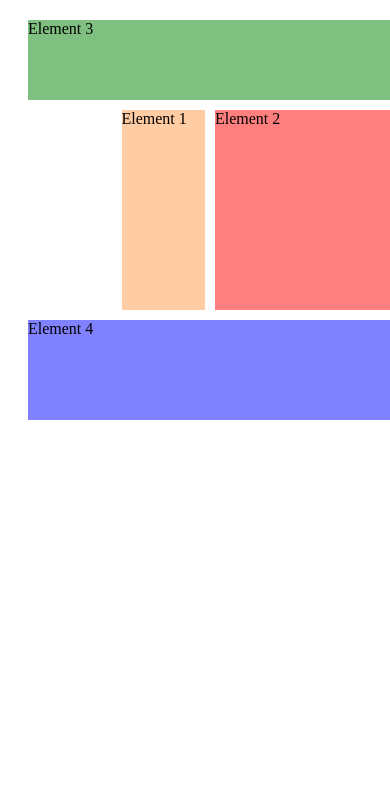
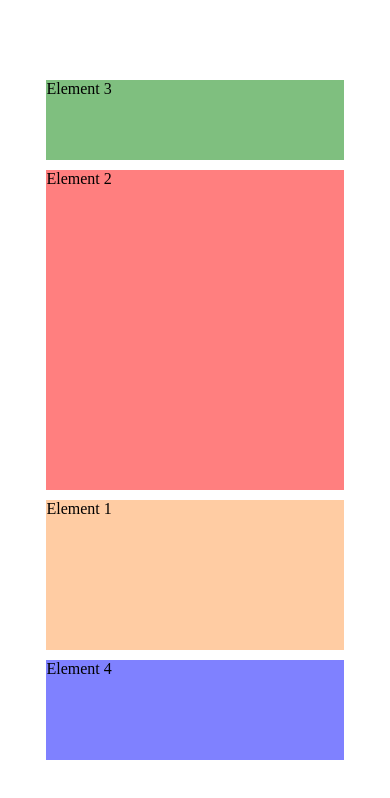
Before and after one commit to engineer-dilnawaz/grid-practice, a plain HTML site: page index.html in a window 390 px wide. Drawn offline with Linux system fonts and the light colour scheme.

Commit message:
Update CSS grid layout in main.css for improved responsiveness and structure. Introduce media queries for mobile view, adjust grid-template-columns and rows, and add new HTML file for quotes display with corresponding styles.

```diff
--- /dev/null
+++ b/grid-16-prepared-auto-lectures/main.css
@@ -0,0 +1,30 @@
+.container {
+  margin: 20px;
+  display: grid;
+  /* grid-template-columns: repeat(2, 15rem); */
+  grid-template-columns: repeat(3, 10rem);
+  grid-template-rows: 20rem;
+  justify-content: center;
+  grid-gap: 1.5rem;
+  grid-auto-rows: minmax(8rem, auto); /*resizing equally height size*/
+  grid-auto-flow: row dense; /* how new content should be placed by default its row but you can set column */
+  /* grid-template-columns: 5rem; */ /*resizing equally width size*/
+}
+
+.quote {
+  border: 1px solid #fa923f;
+  background: #ffbd87;
+  font-family: sans-serif;
+  padding: 1rem;
+  border-radius: 5px;
+}
+
+.quote:nth-of-type(2) {
+  grid-column: span 2;
+}
+
+.quote--featured {
+  border: #ff4213;
+  background: #ff9f87;
+  grid-column: span 2;
+}
--- a/main.css
+++ b/main.css
@@ -1,12 +1,13 @@
 .container {
   margin: 20px;
   display: grid;
-  height: 500px;
+  height: 800px;
+  /* width: 800px; */
   /* grid-template-columns: 200px 5rem 20% auto; */
-  grid-template-columns: [hd-start] repeat(4, [col-start] 25% [col-end]) [hd-end];
+  grid-template-columns: [hd-start] repeat(4, [col-start] 20% [col-end]) [hd-end];
   /* grid-template-rows: 5rem auto; */
   grid-template-rows:
-    [hd-start] 5rem [hd-end row-2-start] minmax(10px, 200px)
+    [hd-start] 5rem [hd-end row-2-start] minmax(10px, 20rem)
     [row-2-end row-3-start] 100px [row-3-end];
 
   /* column-gap: 10px;
@@ -14,13 +15,32 @@
   gap: 10px;
   grid-template-areas:
     "header header header header"
-    ". . main main"
+    ". side main main"
     "footer footer footer footer";
+  justify-items: stretch;
+  align-items: stretch;
+
+  justify-content: center;
+  align-content: center;
+}
+
+@media (max-width: 40rem) {
+  .container {
+    grid-template-rows:
+      [hd-start] 5rem [hd-end row-2-start] minmax(10px, 20rem)
+      [row-2-end row-3-start] 150px [row-3-end row-4-start] 100px [row-4-end];
+    grid-template-areas:
+      "header header header header"
+      "main main main main"
+      "side side side side"
+      "footer footer footer footer";
+  }
 }
 
 .el1 {
   background: rgba(255, 154, 72, 0.5);
-  grid-column: col-start 2 / col-end 2;
+  /* grid-column: col-start 2 / col-end 2; */
+  grid-area: side;
 }
 
 .el2 {
@@ -34,6 +54,8 @@
   /* grid-row: row-2-start / span 1; */
   grid-area: main;
   z-index: 10;
+  /* justify-self: center;   */ /* x axis */
+  /* align-self: center; */ /* y axis */
 }
 
 .el3 {
```
Also changed, not shown: grid-16-prepared-auto-lectures/index.html (added, +31 -0 lines).
